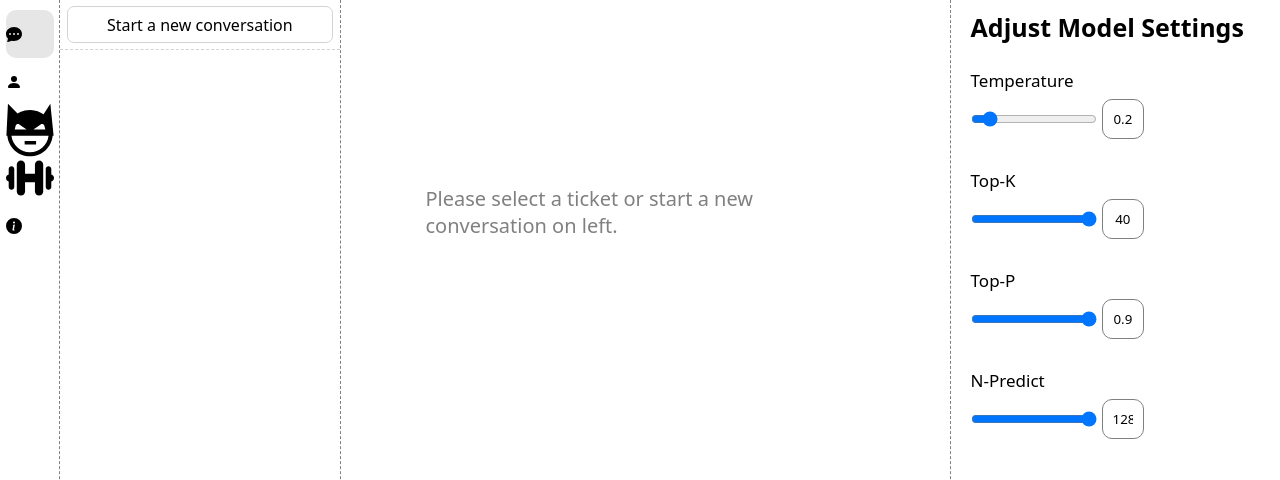
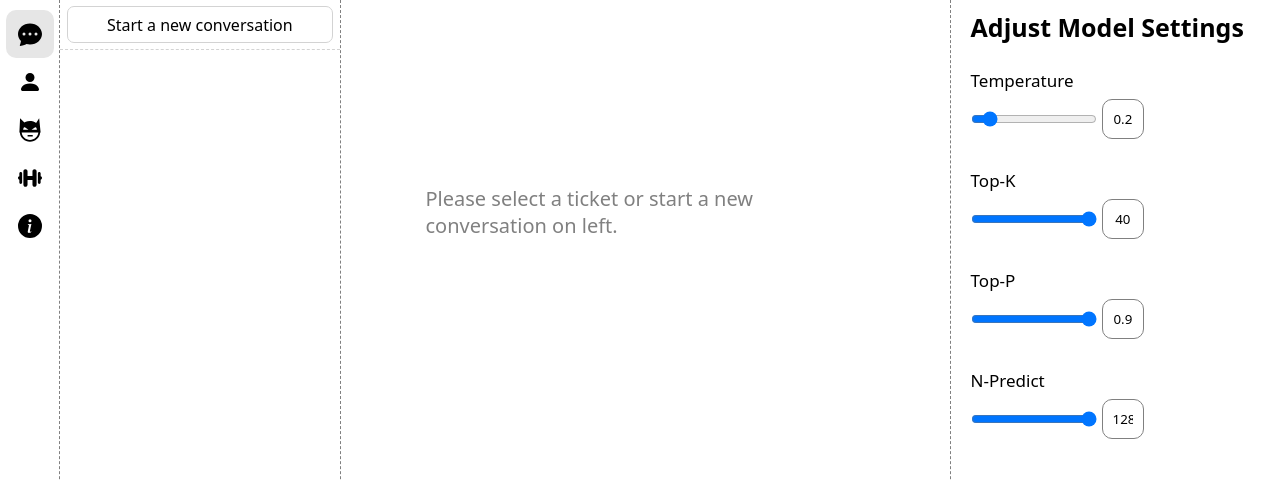
Before and after one commit to SkywardAI/frontend-js, a website with bundled scripts: page index.html in a window 1280 px wide. Shown: the top 480 px of the page. Built offline with nearby package versions, Linux system fonts and the light colour scheme; files whose address does not match are found by name.

Commit message:
udpate style
Signed-off-by: cbh778899 <cbh778899@outlook.com>

```diff
--- a/styles/sidebar.css
+++ b/styles/sidebar.css
@@ -19,7 +19,7 @@
 }
 
 
-#sidebar .sidebar-icon img {
+#sidebar .sidebar-icon svg {
     width: 50%;
     height: 50%;
     margin: auto;
```
